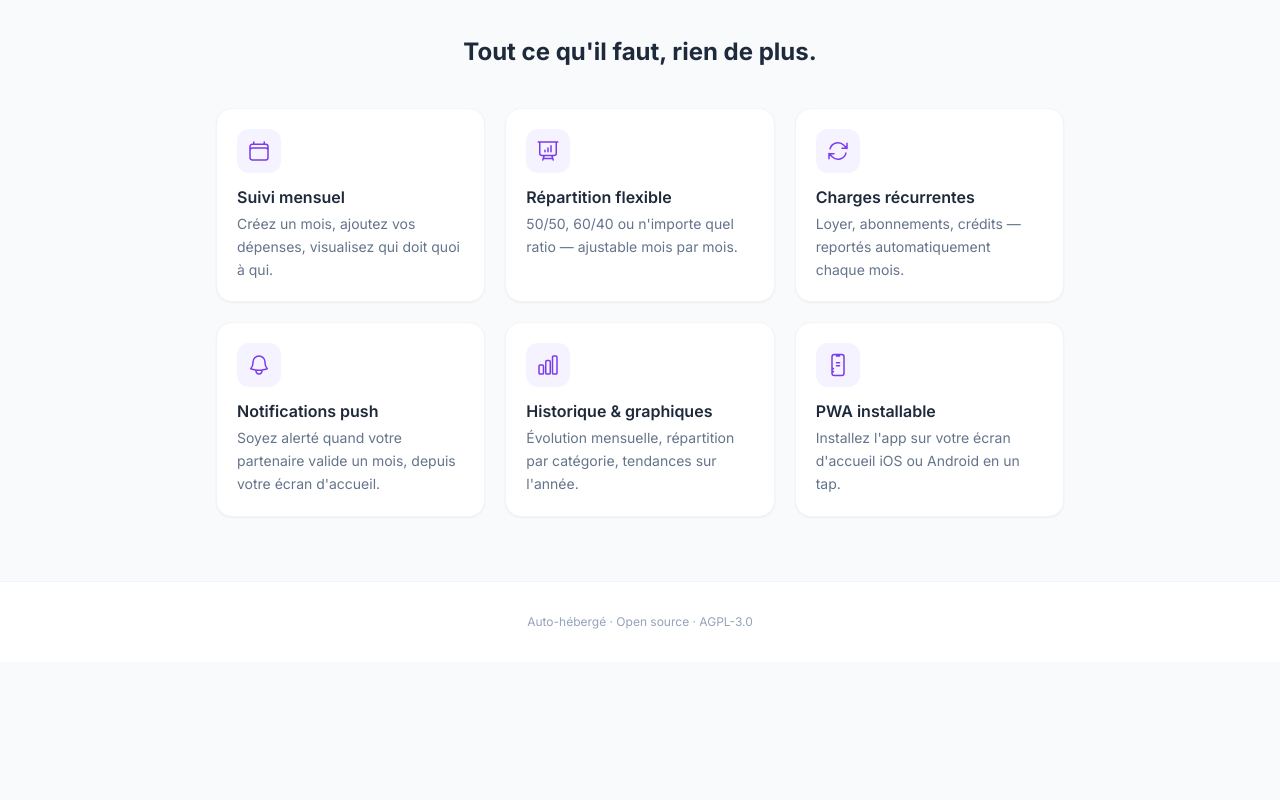
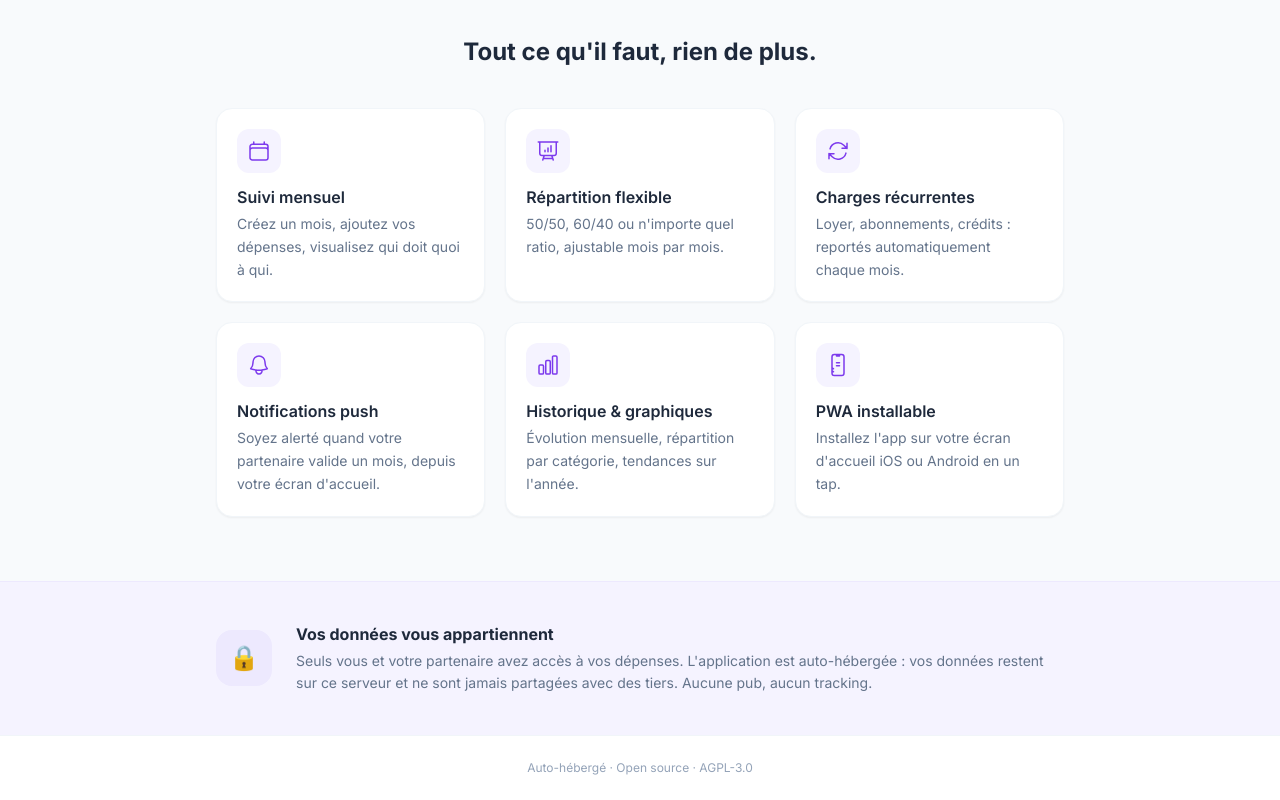
Before and after one commit to ninidas/cowallet, a React (Vite) app in the folder frontend/: page / in a window 1280 px wide. Shown: the part 550-1350 px from the top of the page. Before the commit the page ends 1212 px from the top, so only its background shows below. Built offline with nearby package versions, Linux system fonts and the light colour scheme.

Commit message:
style: replace em dashes, add privacy messaging on landing and register pages

```diff
--- a/frontend/src/pages/LandingPage.jsx
+++ b/frontend/src/pages/LandingPage.jsx
@@ -18,7 +18,7 @@ const FEATURES = [
       </svg>
     ),
     title: 'Répartition flexible',
-    desc: '50/50, 60/40 ou n\'importe quel ratio — ajustable mois par mois.',
+    desc: '50/50, 60/40 ou n\'importe quel ratio, ajustable mois par mois.',
   },
   {
     icon: (
@@ -27,7 +27,7 @@ const FEATURES = [
       </svg>
     ),
     title: 'Charges récurrentes',
-    desc: 'Loyer, abonnements, crédits — reportés automatiquement chaque mois.',
+    desc: 'Loyer, abonnements, crédits : reportés automatiquement chaque mois.',
   },
   {
     icon: (
@@ -148,9 +148,26 @@ export default function LandingPage() {
         </div>
       </div>
 
+      {/* Privacy */}
+      <div className="bg-violet-50 border-t border-violet-100">
+        <div className="max-w-4xl mx-auto px-6 py-10">
+          <div className="flex flex-col sm:flex-row items-center gap-6 text-center sm:text-left">
+            <div className="w-14 h-14 bg-violet-100 rounded-2xl flex items-center justify-center flex-shrink-0 text-2xl">
+              🔒
+            </div>
+            <div>
+              <h3 className="font-bold text-slate-800 mb-1">Vos données vous appartiennent</h3>
+              <p className="text-sm text-slate-500 leading-relaxed">
+                Seuls vous et votre partenaire avez accès à vos dépenses. L'application est auto-hébergée : vos données restent sur ce serveur et ne sont jamais partagées avec des tiers. Aucune pub, aucun tracking.
+              </p>
+            </div>
+          </div>
+        </div>
+      </div>
+
       {/* Footer */}
       <div className="bg-white border-t border-slate-100">
-        <div className="max-w-4xl mx-auto px-6 py-8 text-center">
+        <div className="max-w-4xl mx-auto px-6 py-6 text-center">
           <p className="text-xs text-slate-400">
             Auto-hébergé · Open source · AGPL-3.0
           </p>
--- a/frontend/src/pages/MonthsPage.jsx
+++ b/frontend/src/pages/MonthsPage.jsx
@@ -239,8 +239,8 @@ export default function MonthsPage() {
             <div className="w-full max-w-sm space-y-3">
               {[
                 { icon: '📅', title: 'Un mois = une période', desc: 'Créez un mois par période de dépenses et ajoutez vos charges au fur et à mesure.' },
-                { icon: '⚖️', title: 'Répartition flexible', desc: 'Définissez qui paie quelle part — 50/50, 60/40, ajustable à tout moment.' },
-                { icon: '🔁', title: 'Charges récurrentes', desc: 'Loyer, abonnements, crédits — ils se reportent automatiquement au mois suivant.' },
+                { icon: '⚖️', title: 'Répartition flexible', desc: 'Définissez qui paie quelle part : 50/50, 60/40, ajustable à tout moment.' },
+                { icon: '🔁', title: 'Charges récurrentes', desc: 'Loyer, abonnements, crédits : ils se reportent automatiquement au mois suivant.' },
               ].map((tip, i) => (
                 <div key={i} className="flex items-start gap-3 bg-white rounded-2xl p-4 border border-slate-100">
                   <span className="text-xl mt-0.5">{tip.icon}</span>
--- a/frontend/src/pages/RegisterPage.jsx
+++ b/frontend/src/pages/RegisterPage.jsx
@@ -97,6 +97,13 @@ export default function RegisterPage() {
           Déjà un compte ?{' '}
           <Link to="/login" className="text-violet-600 font-medium">Se connecter</Link>
         </p>
+
+        <div className="flex items-center gap-2 mt-5 pt-5 border-t border-slate-100">
+          <span className="text-base">🔒</span>
+          <p className="text-xs text-slate-400 leading-relaxed">
+            Vos données sont privées et accessibles uniquement à vous et votre partenaire.
+          </p>
+        </div>
       </div>
     </div>
   )
```
